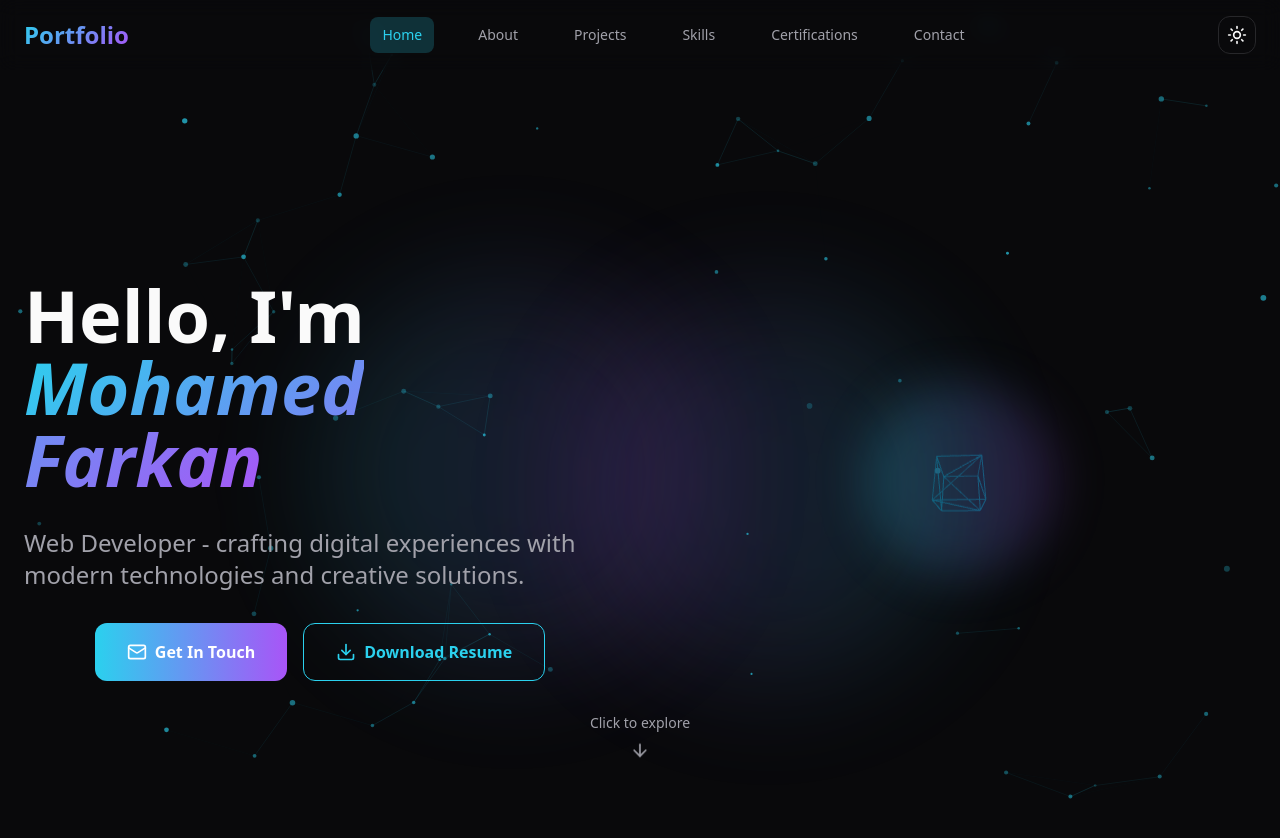
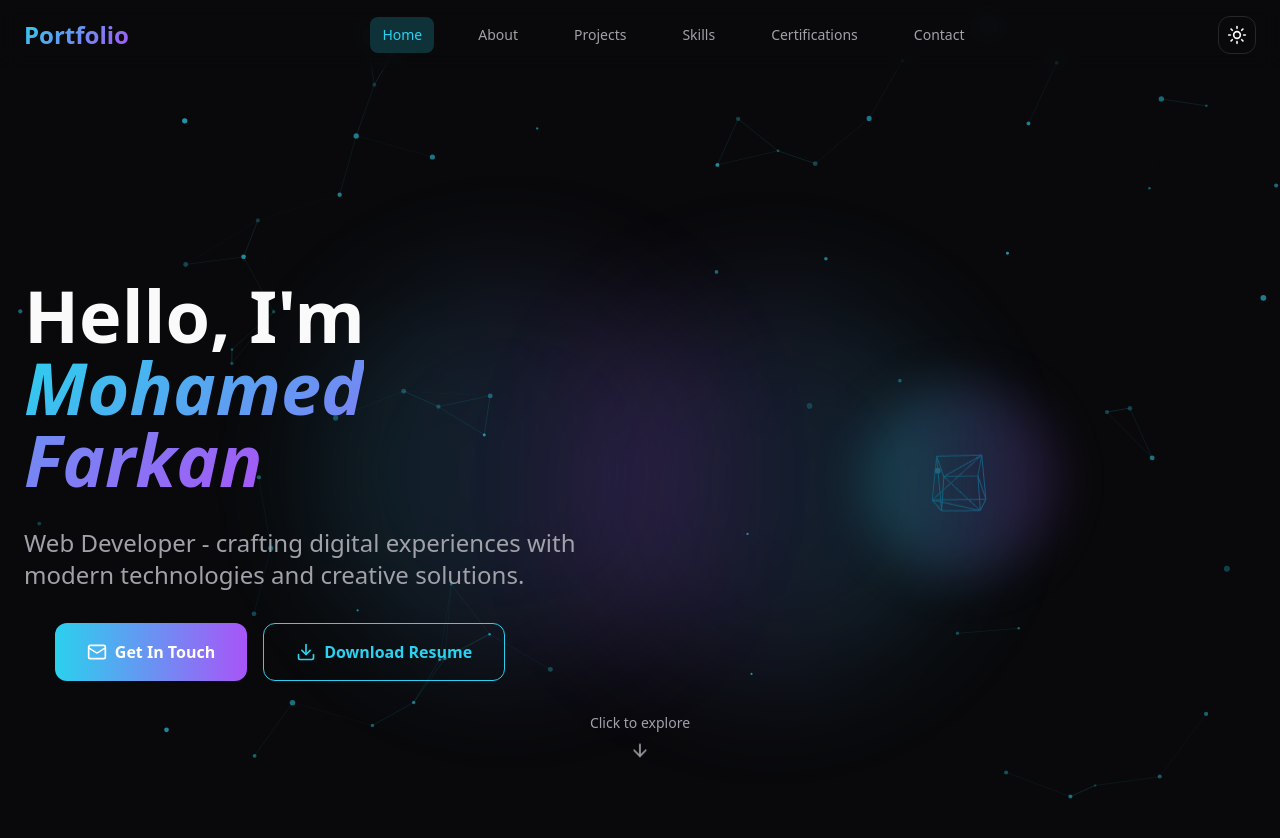
Before and after one commit to MohamedFarkan/Farkan-Personal-Portfolio_001, a React (Vite) app: page / in a window 1280 px wide. Shown: the top 838 px of the page. Built offline with nearby package versions, Linux system fonts and the light colour scheme.

Commit message:
New commit

```diff
--- a/src/components/HeroSection.tsx
+++ b/src/components/HeroSection.tsx
@@ -63,7 +63,7 @@ const HeroSection = () => {
             </motion.p>
 
             <motion.div
-              className="flex flex-col sm:flex-row gap-4 justify-center"
+              className="flex flex-col sm:flex-row gap-4 mr-20 justify-center"
               initial={{ opacity: 0, y: 20 }}
               animate={{ opacity: 1, y: 0 }}
               transition={{ duration: 0.8, delay: 0.6 }}>
--- a/src/pages/Contact.tsx
+++ b/src/pages/Contact.tsx
@@ -171,7 +171,7 @@ const Contact = () => {
                 <Github className="w-6 h-6" />
               </a>
               <a
-                href="#"
+                href="https://www.linkedin.com/in/mohamed-farkhan-a7389a283/"
                 className="w-12 h-12 bg-card border border-border rounded-lg flex items-center justify-center hover:bg-accent-cyan hover:text-white transition-colors duration-300">
                 <Linkedin className="w-6 h-6" />
               </a>
```
